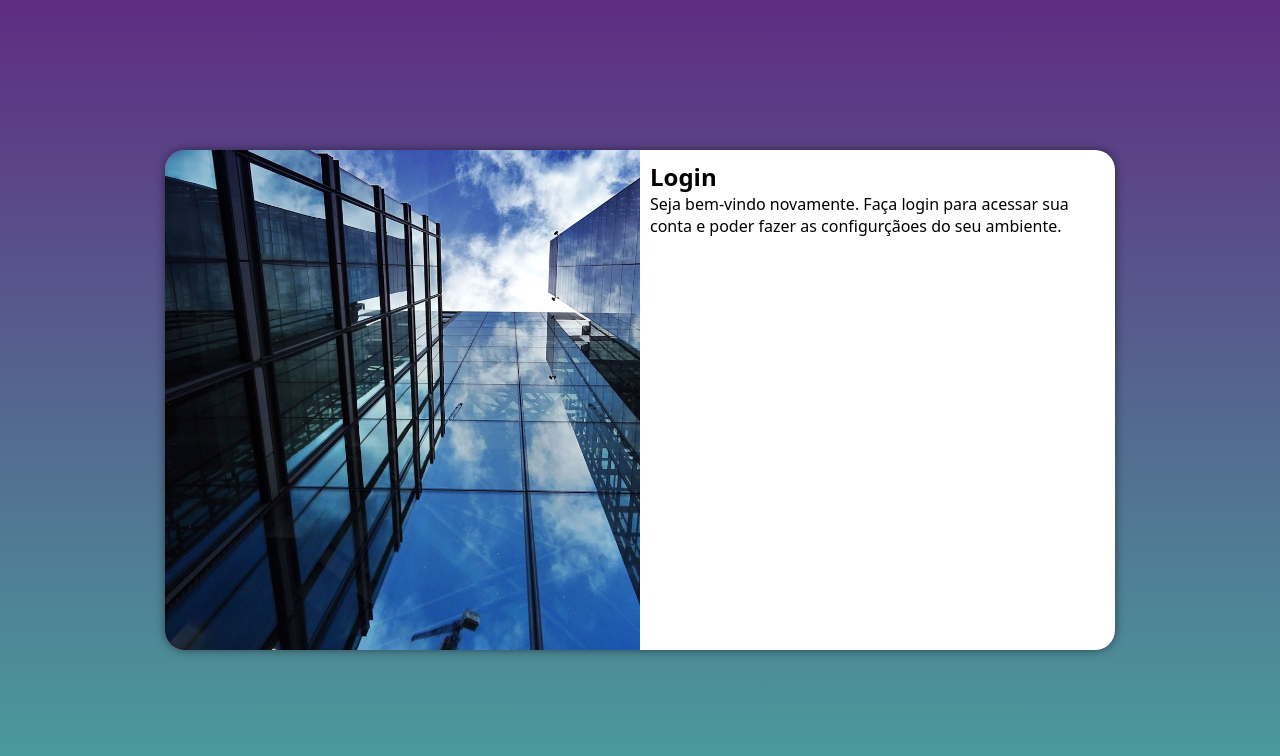
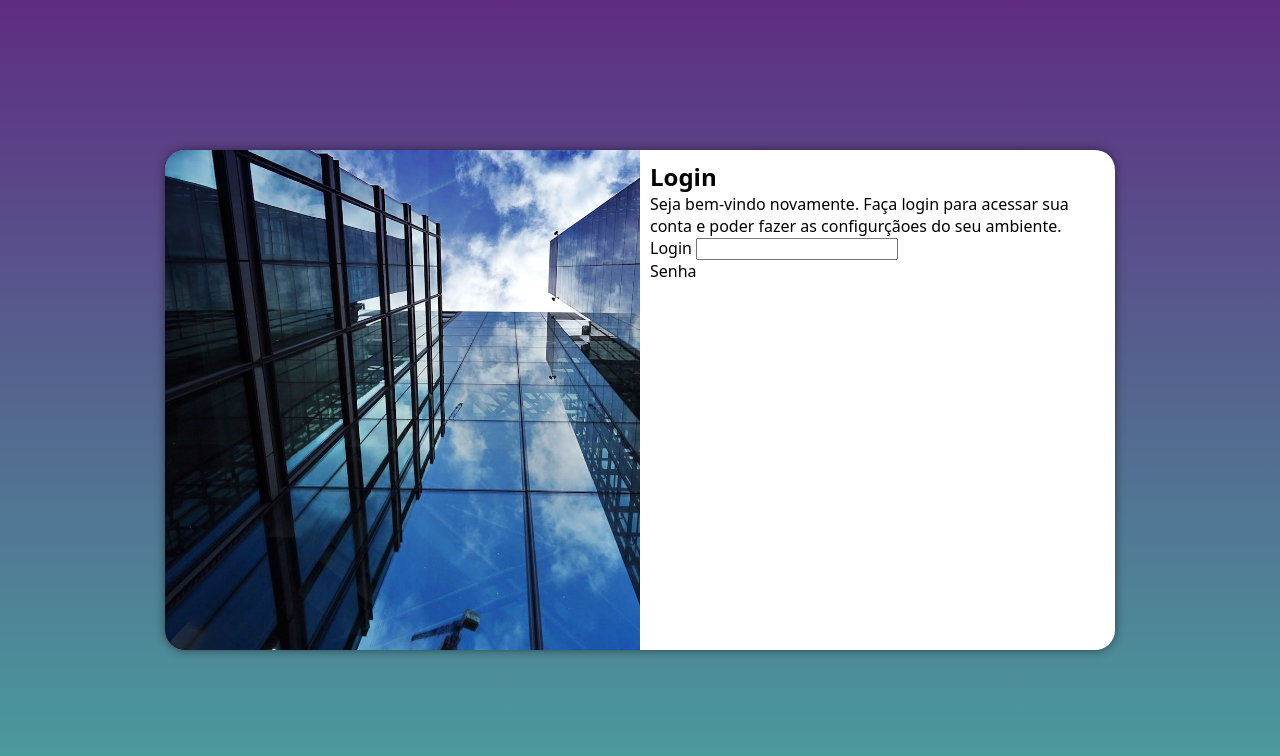
Before and after one commit to devdiegoSE/projeto-login, a plain HTML site: page index.html in a window 1280 px wide. Drawn offline with Linux system fonts and the light colour scheme.

Commit message:
Update index.html

```diff
--- a/index.html
+++ b/index.html
@@ -16,8 +16,14 @@
         <div id="formulario">
             <h1>Login</h1>
             <p>Seja bem-vindo novamente. Faça login para acessar sua conta e poder fazer as configurçãoes do seu ambiente.</p>
-            <form action="login.php" method="post">
-
+            <form action="login.php" method="post" autocomplete="on">
+                <div class="campo">
+                    <label for="ilogin">Login</label>
+                    <input type="email" nome="login" id="ilogin" placehouder="Seu email">
+                </div>
+                <div class="campo">
+                    Senha
+                </div>
             </form>
         </div>
     </section>
```
